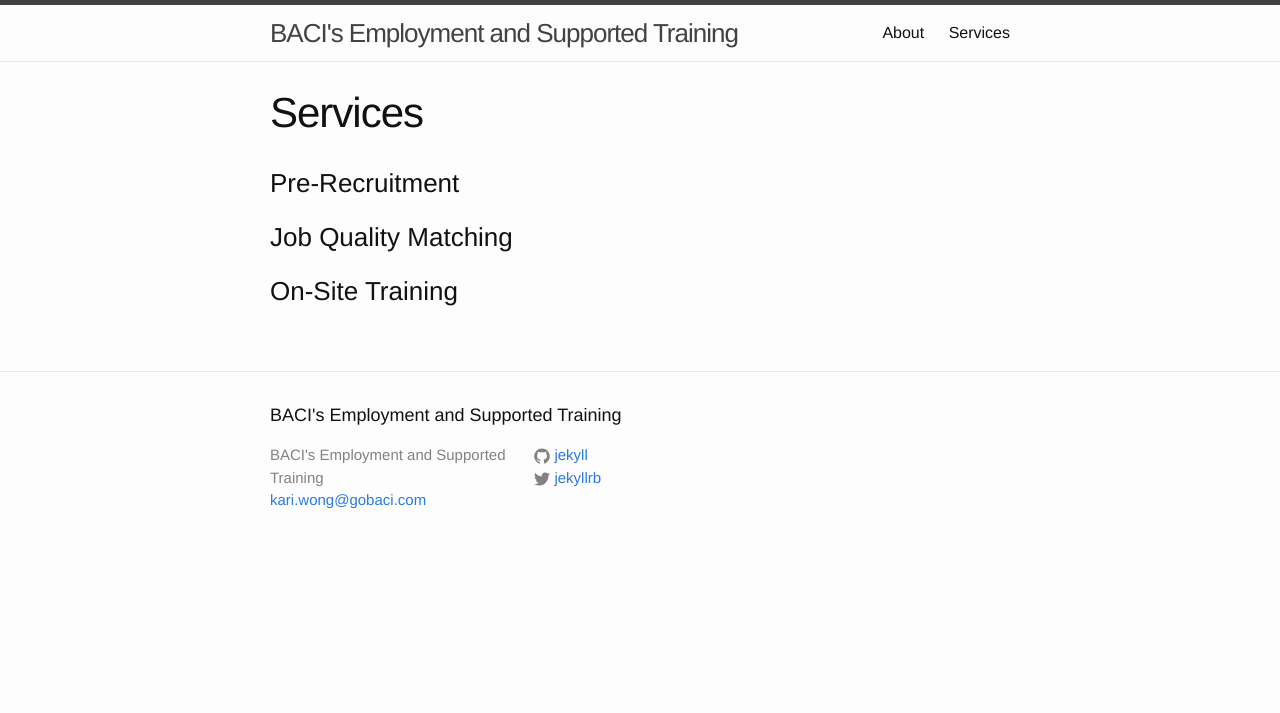
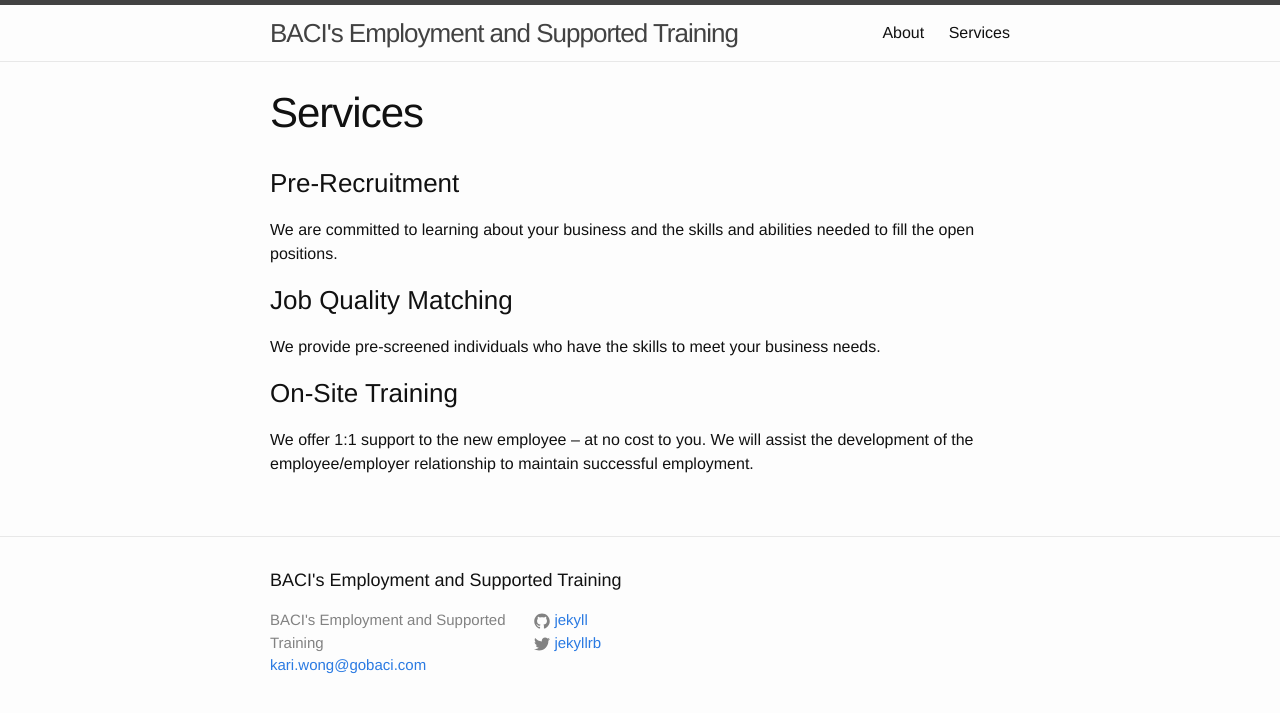
Before and after one commit to BACI-Employment/BACI-Employment.github.io, a Jekyll site: the page built from services.md, in a window 1280 px wide. Shown: the top 713 px of the page. Built offline with Jekyll 4.4.1, drawn with Linux system fonts in a browser that asks for light colours.

Commit message:
service update

```diff
--- a/services.md
+++ b/services.md
@@ -6,11 +6,15 @@ permalink: /services/
 
 <div class="col-md-4" >
     <h3>Pre-Recruitment</h3>
+    <p>We are committed to learning about your business and the skills and abilities needed to fill the open positions.</p>
 </div>
 
 <div class="col-md-4">
     <h3>Job Quality Matching</h3>
+    <p>We provide pre-screened individuals who have the skills to meet your business needs.</p>
 </div>
 <div class="col-md-4">
     <h3>On-Site Training</h3>
+    <p>We offer 1:1 support to the new employee – at no cost to you. We will assist the development of the employee/employer relationship to maintain successful employment.
+</p>
 </div>
```
